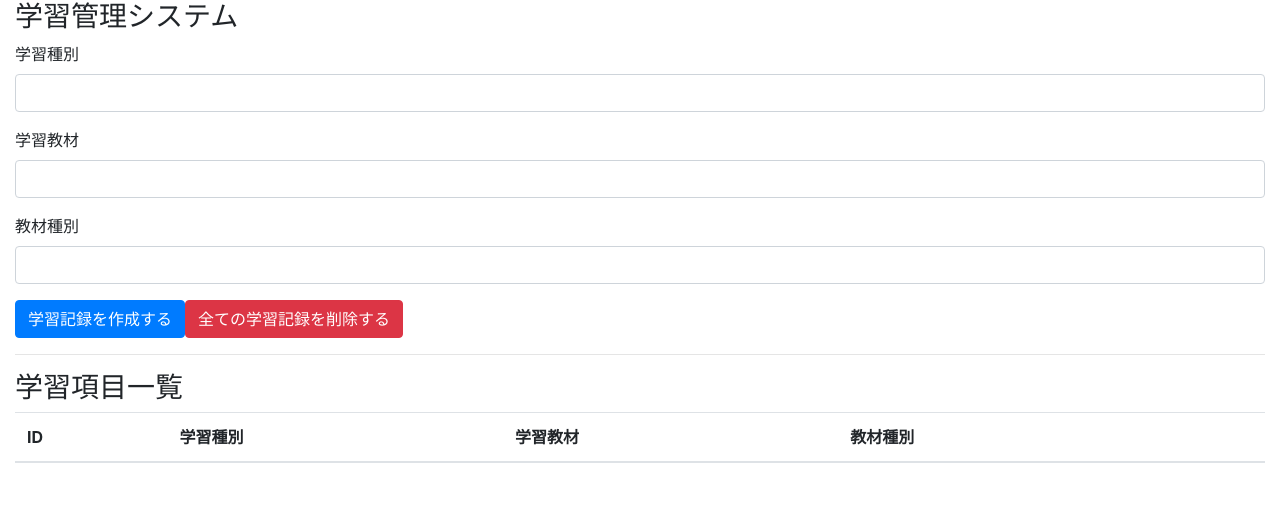
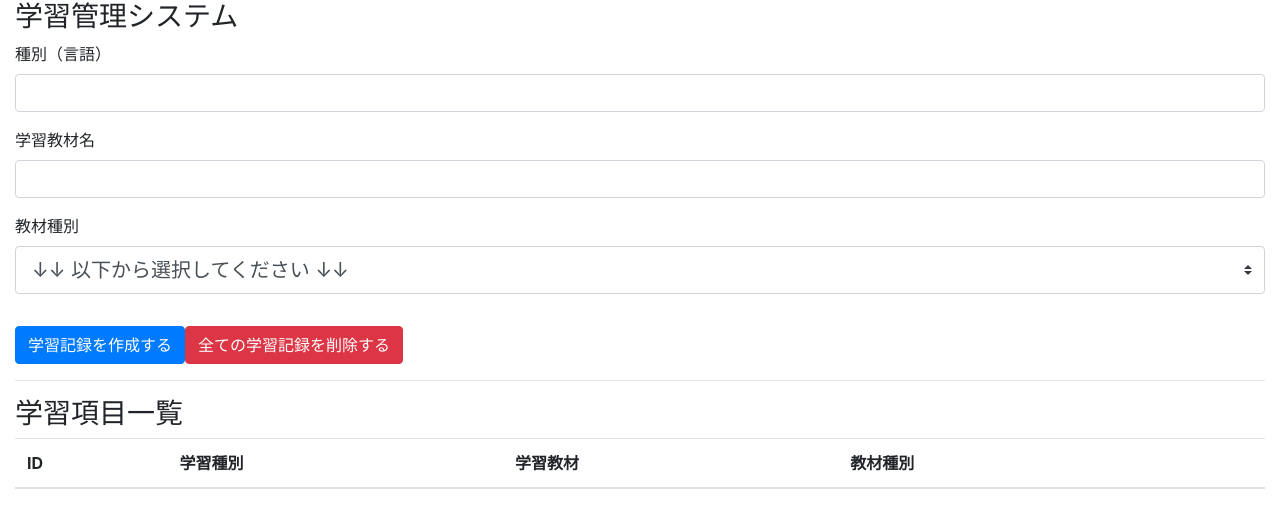
Before and after one commit to ys-ishikawa/learning-management-system, a React (Create React App) app in the folder learning-management-system/: page / in a window 1280 px wide. Shown: the top 528 px of the page. Built offline with nearby package versions, Linux system fonts and the light colour scheme.

Commit message:
教材種別をドロップダウンに変更

```diff
--- a/learning-management-system/src/components/ItemsForm.js
+++ b/learning-management-system/src/components/ItemsForm.js
@@ -34,17 +34,21 @@ const ItemsForm = () => {
             <h3>学習管理システム</h3>
             <form>
               <div className="form-group">
-                <label htmlFor="studyType">学習種別</label>
+                  <label htmlFor="studyType">種別（言語）</label>
                   <input className="form-control" id="studyType" value={studyType} onChange={e => setStudyType(e.target.value)}/>
               </div>
               <div className="form-group">
-                <label htmlFor="teachingMaterial">学習教材</label>
+                  <label htmlFor="teachingMaterial">学習教材名</label>
                   <input className="form-control" id="teachingMaterial" value={teachingMaterial} onChange={e => setTeachingMaterial(e.target.value)} />
               </div>
               <div className="form-group">
                   <label htmlFor="materialType">教材種別</label>
-                {/* TODO: ドロップダウン形式に修正 */}
-                <input className="form-control" id="materialType" value={materialType} onChange={e => setMaterialType(e.target.value)} />
+                  <select className="custom-select custom-select-lg mb-3" value={materialType} onChange={e => setMaterialType(e.target.value)}>
+                    <option selected>↓↓ 以下から選択してください ↓↓</option>
+                    <option value="書籍">書籍</option>
+                    <option value="Udemy">Udemy</option>
+                    <option value="その他">その他</option>
+                  </select>
               </div>
             </form>
             <button className="btn btn-primary" onClick={addItem}>学習記録を作成する</button>
```
Lines whose indentation alone changed are shown as unchanged.
